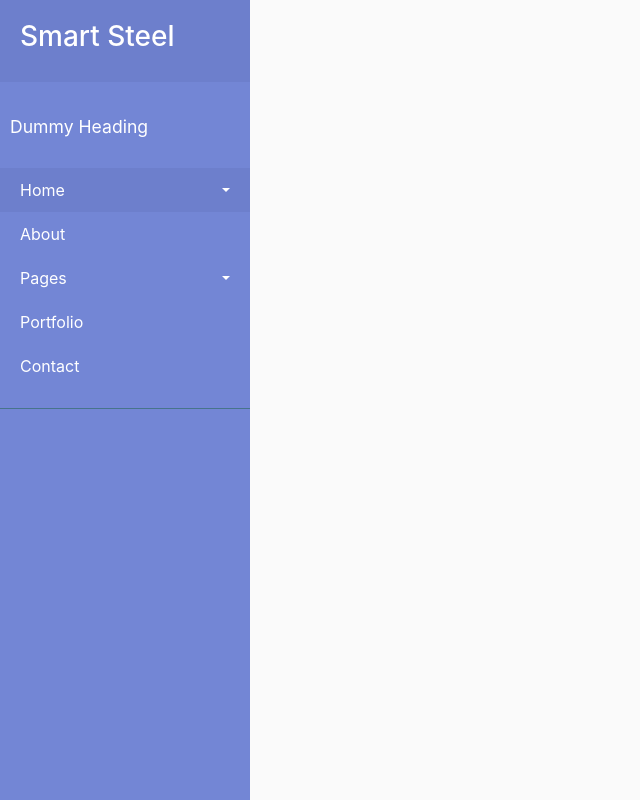
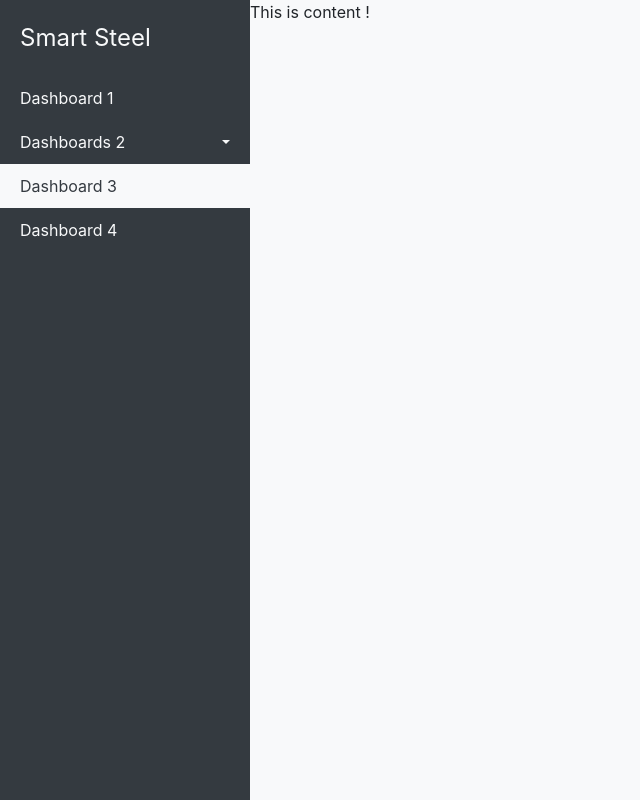
Before and after one commit to RomanAgeev/Sensor-Dashboard, a Python web app: template templates/index.html in a window 1280 px wide. Shown: the whole page, without its empty margins (0-640 px from the left). Run offline with Jinja, Linux system fonts and the light colour scheme; the template is opened without the code that fills it, so the values that code supplies are empty; some libraries are stand-ins or nearby versions.

Commit message:
cleanup sidebar css and html

```diff
--- a/static/css/style.css
+++ b/static/css/style.css
@@ -1,78 +1,71 @@
+:root {
+  --sidebar-width: 250px;
+  --sidebar-width-neg: -250px;
+}
+
 body {
-  /* font-family: 'Poppins', sans-serif; */
-  background: #fafafa;
+  background: var(--light);
 }
 
 p {
-  /* font-family: 'Poppins', sans-serif; */
   font-size: 1.1em;
-  /* font-weight: 300; */
-  line-height: 1.7em;
-  color: #999;
+  color: var(--light);
+  margin-bottom: 0;
+  margin-top: 0;
 }
 
-.wrapper {
-  display: flex;
-  align-items: stretch;
+#content {
+  margin-left: var(--sidebar-width);
+  transition: all 0.3s;
 }
 
 #sidebar {
-  min-width: 250px;
-  max-width: 250px;
-  min-height: 100vh;
-  background: #7386D5;
-  color: #fff;
+  position: fixed;
+  top: 0;
+  left: 0;
+  width: var(--sidebar-width);
+  height: 100%;
+  background: var(--dark);
+  color: var(--light);
   transition: all 0.3s;
 }
 
-#sidebar .sidebar-header {
+#sidebar .header {
+  font-size: 1.5em;
   padding: 20px;
-  background: #6d7fcc;
+  background: inherit;
 }
 
-#sidebar ul p {
-  color: #fff;
-  padding: 10px;
+#sidebar .item {
+  display: block;
+  color: inherit;
+  padding: 10px 20px;
+  text-decoration: none;
+  cursor: pointer;
 }
 
-#sidebar ul.components {
-  padding: 20px 0;
-  border-bottom: 1px solid #47748b;
+#sidebar .subitem {
+  padding-left: 40px;
 }
 
-#sidebar ul li a {
-  text-decoration: none;
-  color: #fff;
-  padding: 10px 20px;
-  /* font-size: 1.1em; */
-  display: block;
+#sidebar .item:hover {
+  background: var(--gray);
 }
 
-#sidebar ul li a:hover {
-  color: #7386D5;
-  background: #fff;
-}
-
-#sidebar ul li.active > a, a[aria-expanded="true"] {
-  color: #fff;
-  background: #6d7fcc;
-}
-
-ul ul a {
-  font-size: 0.9em !important;
-  padding-left: 30px !important;
-  background: #6d7fcc;
+#sidebar .item.active {
+  color: var(--dark);
+  background: var(--light);
 }
 
 #sidebar.active {
   margin-left: -250px;
 }
 
-a[data-toggle="collapse"] {
+#sidebar .dropdown-toggle[data-toggle="collapse"] {
   position: relative;
 }
 
-.dropdown-toggle::after {
+#sidebar .dropdown-toggle::after {
   display: block;
   position: absolute;
   top: 50%;
@@ -82,9 +75,9 @@ a[data-toggle="collapse"] {
 
 @media (max-width: 768px) {
   #sidebar {
-      margin-left: -250px;
+    margin-left: var(--sidebar-width-neg);
   }
-  #sidebar.active {
-      margin-left: 0;
+  #content {
+    margin-left: 0;
   }
 }
--- a/templates/index.html
+++ b/templates/index.html
@@ -9,57 +9,39 @@
     });
 </script> -->
 
-<div class="wrapper">
 <nav id="sidebar">
-        <div class="sidebar-header">
-            <h3>Smart Steel</h3>
-        </div>
+    <p class="header">Smart Steel</p>
 
-        <ul class="list-unstyled components">
-            <p>Dummy Heading</p>
-            <li class="active">
-                <a href="#homeSubmenu" data-toggle="collapse" aria-expanded="false" class="dropdown-toggle">Home</a>
-                <ul class="collapse list-unstyled" id="homeSubmenu">
+    <ul class="list-unstyled">
         <li>
-                        <a href="#">Home 1</a>
+            <span class="item">Dashboard 1</span>
         </li>
         <li>
-                        <a href="#">Home 2</a>
+            <a href="#dashboards2" data-toggle="collapse" aria-expanded="false" class="item dropdown-toggle">Dashboards 2</a>
+            <ul class="collapse list-unstyled" id="dashboards2">
+                <li>
+                    <span class="item subitem">Dashboard 2.1</span>
                 </li>
                 <li>
-                        <a href="#">Home 3</a>
+                    <span class="item subitem">Dashboard 2.2</span>
+                </li>
+                <li>
+                    <span class="item subitem">Dashbaord 2.3</span>
                 </li>
             </ul>
         </li>
         <li>
-                <a href="#">About</a>
+            <span class="item active">Dashboard 3</span>
         </li>
         <li>
-                <a href="#pageSubmenu" data-toggle="collapse" aria-expanded="false" class="dropdown-toggle">Pages</a>
-                <ul class="collapse list-unstyled" id="pageSubmenu">
-                    <li>
-                        <a href="#">Page 1</a>
-                    </li>
-                    <li>
-                        <a href="#">Page 2</a>
-                    </li>
-                    <li>
-                        <a href="#">Page 3</a>
-                    </li>
-                </ul>
-            </li>
-            <li>
-                <a href="#">Portfolio</a>
-            </li>
-            <li>
-                <a href="#">Contact</a>
+            <span class="item">Dashboard 4</span>
         </li>
     </ul>
 </nav>
 
 <div id="content">
+    This is content !
     <!-- We'll fill this with dummy content -->
-    </div>
 </div>
 
 {% endblock %}
```
Also changed, not shown: templates/base.html (+0 -8 lines). Lines whose indentation alone changed are shown as unchanged.
